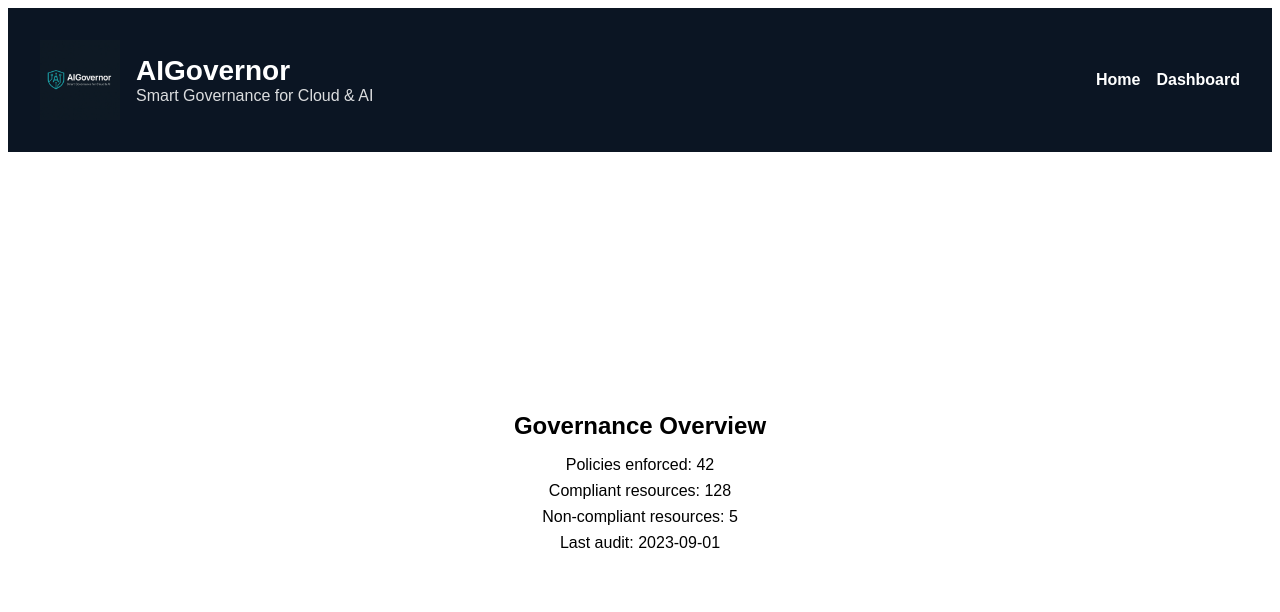
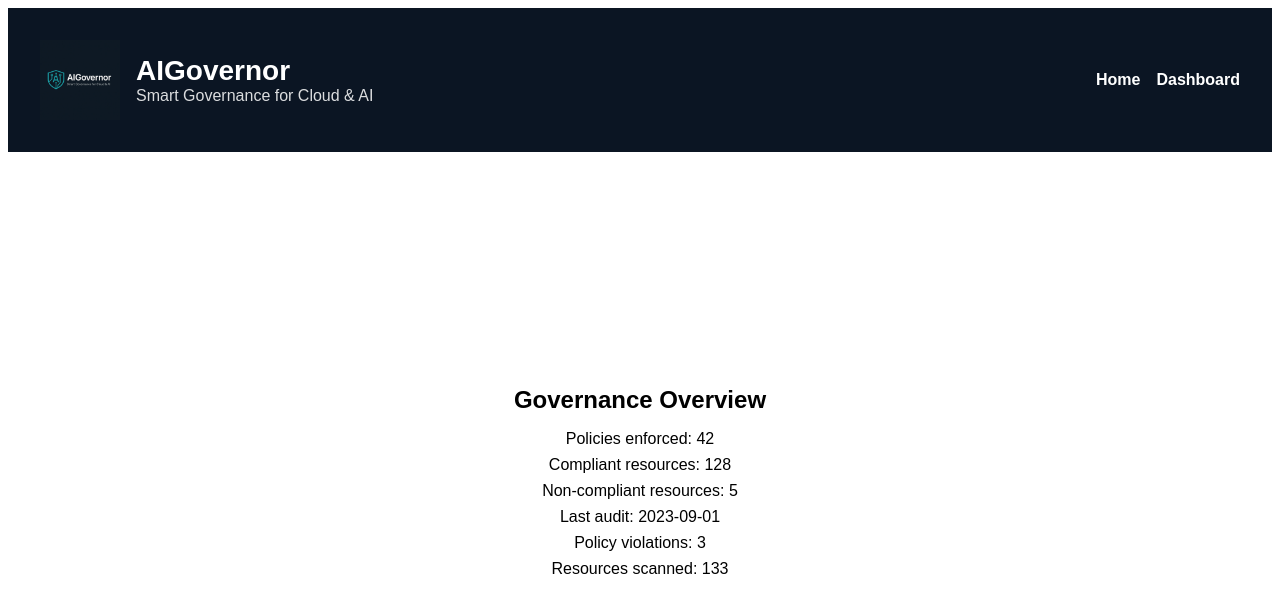
Before and after one commit to karimdescombes/AIGovernor, a React (Vite) app in the folder frontend/: page /dashboard in a window 1280 px wide. Shown: the top 612 px of the page. Built offline with nearby package versions, Linux system fonts and the light colour scheme.

Commit message:
feat: display governance metrics with mock data

```diff
--- a/frontend/src/pages/Dashboard.jsx
+++ b/frontend/src/pages/Dashboard.jsx
@@ -1,14 +1,25 @@
 import React from 'react';
+
+const mockMetrics = [
+  { label: 'Policies enforced', value: 42 },
+  { label: 'Compliant resources', value: 128 },
+  { label: 'Non-compliant resources', value: 5 },
+  { label: 'Last audit', value: '2023-09-01' },
+  // additional mock metrics to flesh out the dashboard
+  { label: 'Policy violations', value: 3 },
+  { label: 'Resources scanned', value: 133 },
+];
 
 export default function Dashboard() {
   return (
     <div className="dashboard">
       <h2>Governance Overview</h2>
       <ul>
-        <li>Policies enforced: 42</li>
-        <li>Compliant resources: 128</li>
-        <li>Non-compliant resources: 5</li>
-        <li>Last audit: 2023-09-01</li>
+        {mockMetrics.map((metric) => (
+          <li key={metric.label}>
+            {metric.label}: {metric.value}
+          </li>
+        ))}
       </ul>
     </div>
   );
```
